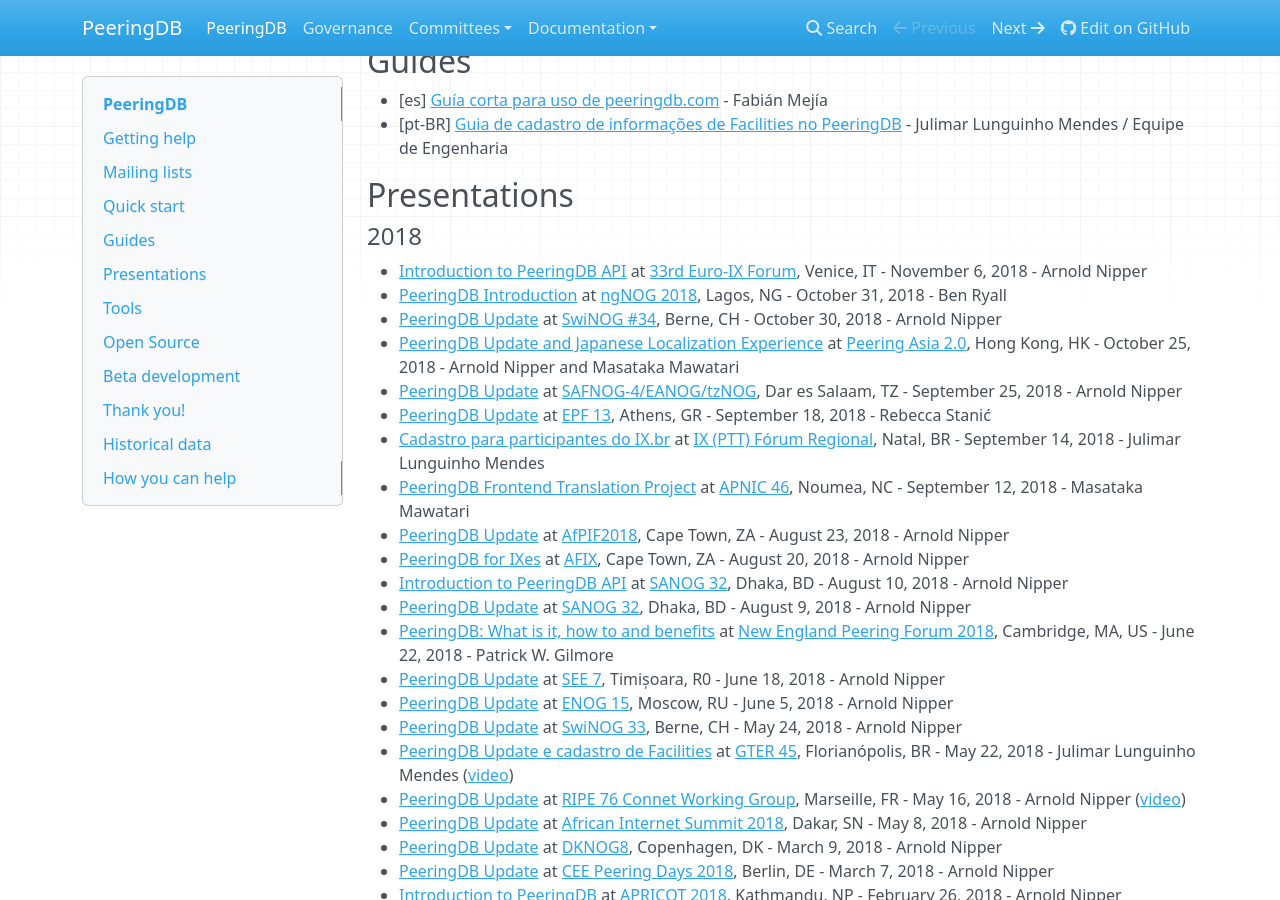
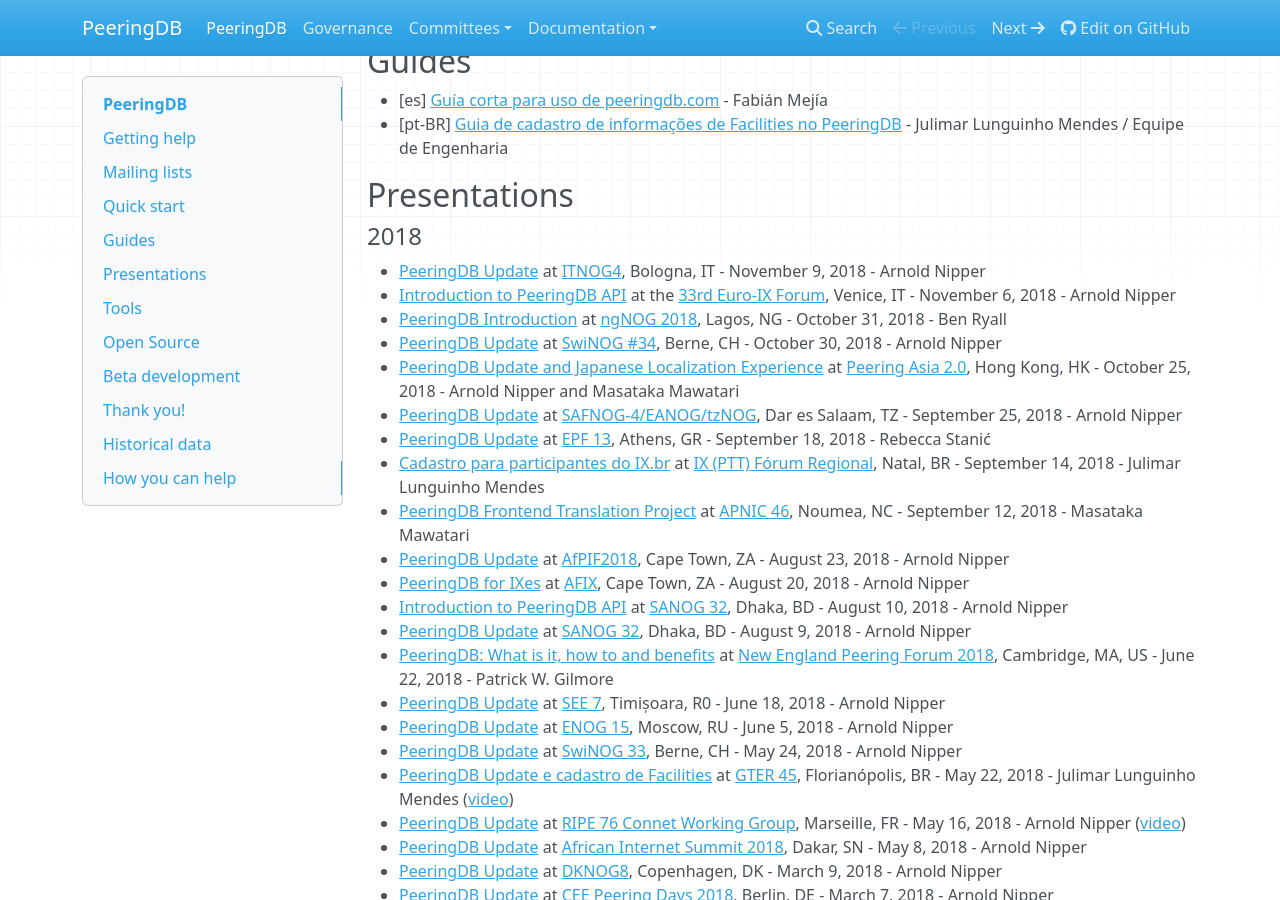
Before and after one commit to peeringdb/docs, an MkDocs documentation site: the page built from docs/index.md, in a window 1280 px wide and 900 px high, scrolled down 1184 px. Built offline with MkDocs 1.6.1, drawn with Linux system fonts in a browser that asks for light colours; nearby versions of some CDN libraries; old or Windows-style settings are respelled for this version of MkDocs.

Commit message:
Added Arnold's ITNOG4 presentation.

```diff
--- a/docs/index.md
+++ b/docs/index.md
@@ -52,7 +52,8 @@
 
 #### 2018
 
-- [Introduction to PeeringDB API](presentation/20181104-EuroIX33-Lightning-Introduction-to-PeeringDB-API-Nipper.pdf) at [33rd Euro-IX Forum](https://www.euro-ix.net/), Venice, IT - November 6, 2018 - Arnold Nipper
+- [PeeringDB Update](presentation/20181109-ITNOG4-Nipper.pdf) at [ITNOG4](https://www.itnog.it/itnog4/), Bologna, IT - November 9, 2018 - Arnold Nipper
+- [Introduction to PeeringDB API](presentation/20181104-EuroIX33-Lightning-Introduction-to-PeeringDB-API-Nipper.pdf) at the [33rd Euro-IX Forum](https://www.euro-ix.net/), Venice, IT - November 6, 2018 - Arnold Nipper
 - [PeeringDB Introduction](presentation/20181031-ngNOG-PeeringDB.pdf) at [ngNOG 2018](https://nog.ng/), Lagos, NG - October 31, 2018 - Ben Ryall
 - [PeeringDB Update](presentation/20181030-SwiNOG34-Nipper.pdf) at [SwiNOG #34](https://www.swinog.ch/meetings/swinog34/), Berne, CH - October 30, 2018 - Arnold Nipper
 - [PeeringDB Update and Japanese Localization Experience](presentation/20181025-PeeringAsia20-Nipper.pdf) at [Peering Asia 2.0](https://www.peeringasia.com/), Hong Kong, HK - October 25, 2018 - Arnold Nipper and Masataka Mawatari
```
Also changed, not shown: 1 other file.
